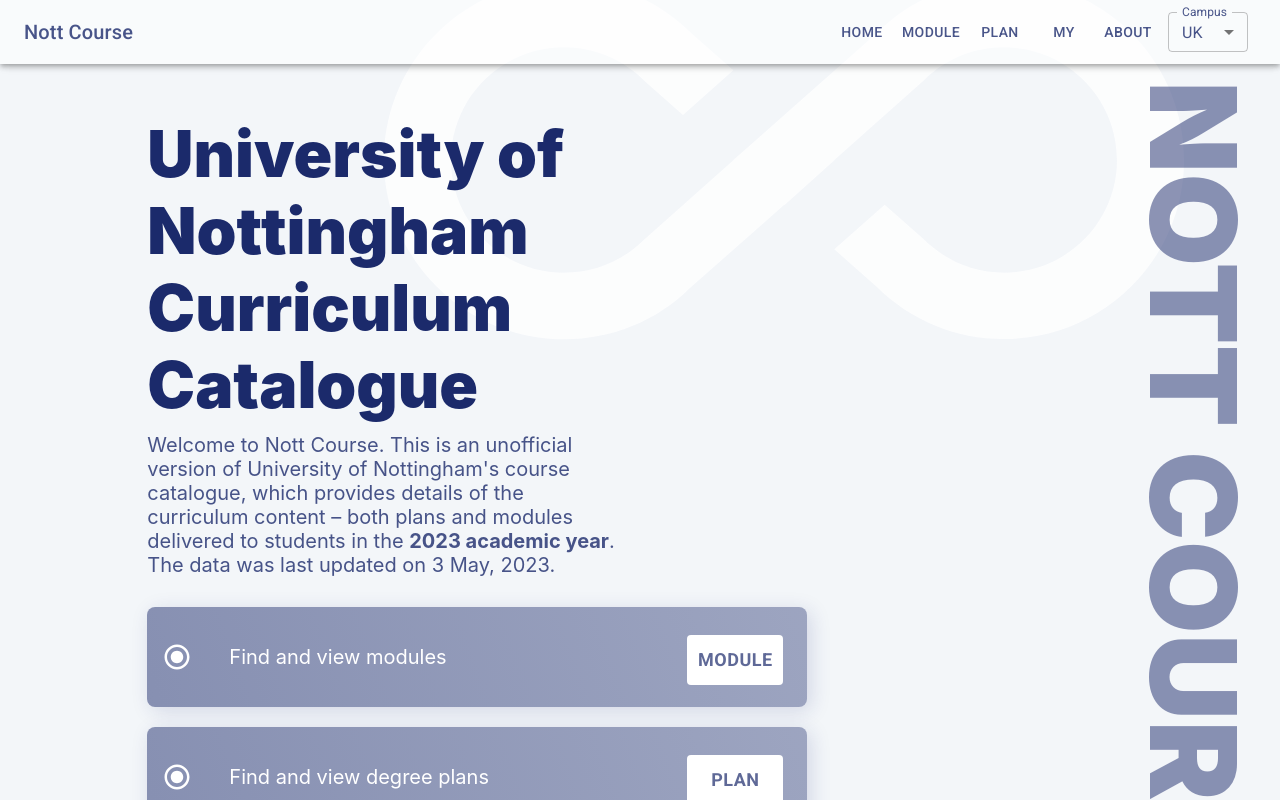
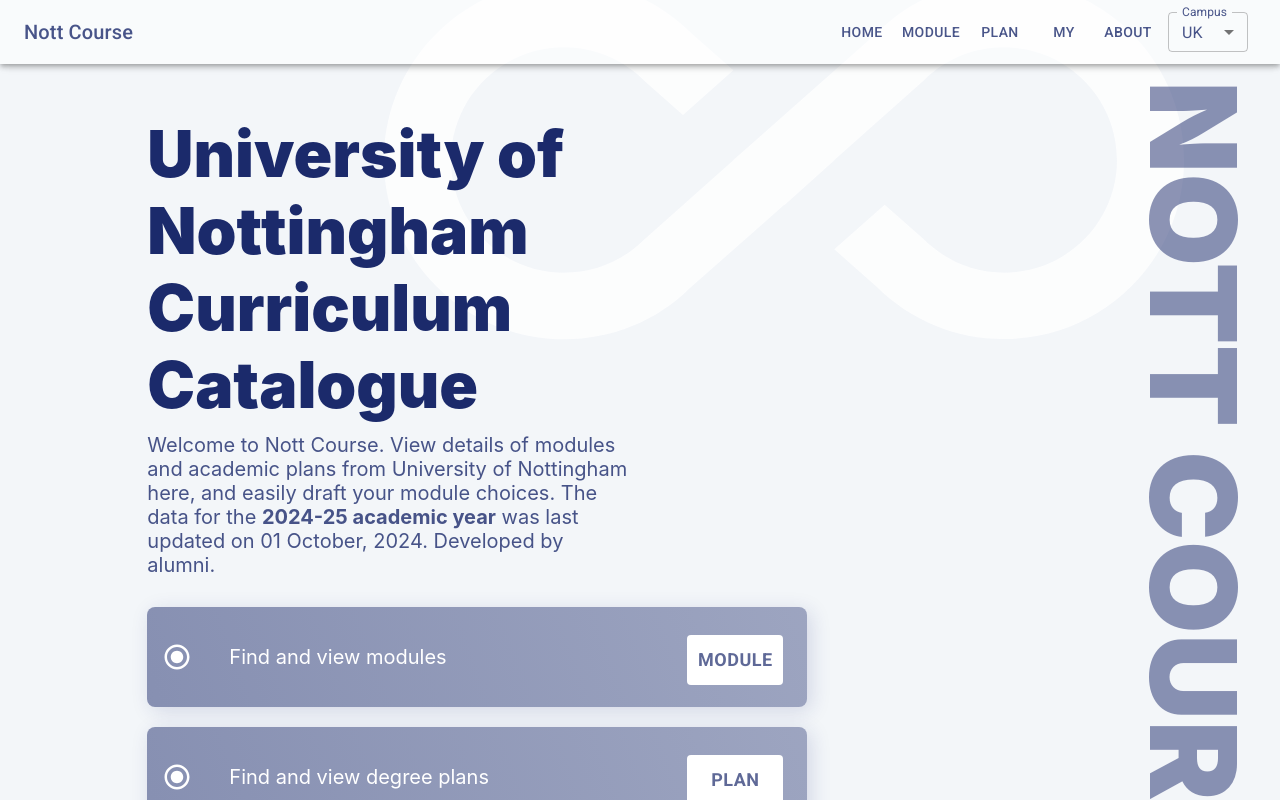
Before and after one commit to EricWay1024/nott-course, a React (Create React App) app: page / in a window 1280 px wide. Shown: the top 800 px of the page. Built offline with nearby package versions, Linux system fonts and the light colour scheme.

Commit message:
Update About and Index

```diff
--- a/src/About/About.jsx
+++ b/src/About/About.jsx
@@ -12,17 +12,17 @@
       <h1>About</h1>
       <h2>{'What\'s Nott Course?'}</h2>
       <p>
-        This website, Nott Course, is an
+        Nott Course is an
         {' '}
         <b>UNOFFICIAL</b>
         {' '}
         enhancement of
         {' '}
         <a href="https://campus.nottingham.ac.uk/psp/csprd_pub/EMPLOYEE/HRMS/c/UN_PROG_AND_MOD_EXTRACT.UN_PAM_CRSE_EXTRCT.GBL">
-          the course catalogue offered by University of Nottingham
+          the University of Nottingham course catalogue
         </a>
-        , developed with the purpose of boosting user experience in browsing module and plan
-        details, and allowing users to easily draft their module choices.
+        , developed for better experience in browsing details of modules and academic plans
+        and easy drafting of module choices.
       </p>
       <p>
         Nott Course is free and open-sourced on GitHub.
@@ -36,9 +36,14 @@
         <a href="https://www.buymeacoffee.com/ericway1024">buy me a coffee</a>
         ,
         if this project helps you.
+        {' '}
+        <b>
+          Help is wanted from anyone that would like to maintain this project
+          and keep the data updated.
+        </b>
       </p>
       <p>
-        You may also want to share our domain name
+        Remember to share the link
         {' '}
         <a href="https://nott-course.uk/">nott-course.uk</a>
         {' '}
@@ -147,7 +152,7 @@
       <p>
         The data on this website was last updated on
         {' '}
-        <b>03 May, 2023.</b>
+        <b>01 October, 2024.</b>
       </p>
       <p>
         If you ever spot any
@@ -185,23 +190,40 @@
       <p>
         Nott Course is developed by
         {' '}
-        <a href="https://github.com/EricWay1024">Eric</a>
+        <a href="https://github.com/EricWay1024">Yuhang &quot;Eric&quot; Wei</a>
         {' '}
         (full-stack development, product management, data processing, and server maintenance)
         {' '}
         and
         {' '}
-        <a href="https://github.com/AugustineFu">Augustine</a>
+        <a href="https://github.com/AugustineFu">Ao &quot;Augustine&quot; Fu</a>
         {' '}
         (front-end development and visual design).
-        The web scraper used in data collection is built on
+        All contributors are former students of University of Nottingham.
+      </p>
+      <h2>Why did you develop this website?</h2>
+      <p>
+        When
+        my friends and I were selecting our modules for the final year at UoN,
+        we had a difficult time navigating
+        through the official catalog.
+        We wanted to explore additional modules from other departments,
+        but we could not conveniently browse all the possible options
+        (e.g., in a certain semester, with certain credits, or within a certain level range).
+        This project started as a Python script to filter modules in a JSON file obtained by
         {' '}
-        <a href="https://github.com/uFair-Tech/uCourse-crawler">a project</a>
+        <a href="https://github.com/uFair-Tech/uCourse-crawler">a web crawler</a>
         {' '}
-        by
+        developed by
         {' '}
         <a href="https://github.com/Songkeys">Songkeys</a>
-        . All contributors are current or former students of University of Nottingham.
+        , and eventually evolved into a full-stack web development project that
+        occupied a big part of my 2022 summer.
+        {' '}
+        <b>
+          Choosing your modules is one of the most important decisions you will make at university,
+          and you deserve to be well-informed.
+        </b>
       </p>
       <h2>DISCLAIMER</h2>
       <p>
--- a/src/index/IndexPage.jsx
+++ b/src/index/IndexPage.jsx
@@ -78,12 +78,15 @@
         </div>
         <div className="subtitle-wrapper">
           <div className="index-subtitle">
-            Welcome to Nott Course. This is an unofficial version of University
-            {' of Nottingham\'s course catalogue, which provides details of the '}
-            curriculum content – both plans and modules delivered to students in the
+            Welcome to Nott Course.
+            View details of modules and academic plans from University of Nottingham
+            here, and easily draft your module choices.
+            The data for the
             {' '}
-            <b>2023 academic year</b>
-            . The data was last updated on 3 May, 2023.
+            <b>2024-25 academic year</b>
+            {' '}
+            was last updated on 01 October, 2024.
+            Developed by alumni.
           </div>
         </div>
         <div className="cards-wrapper">
```
